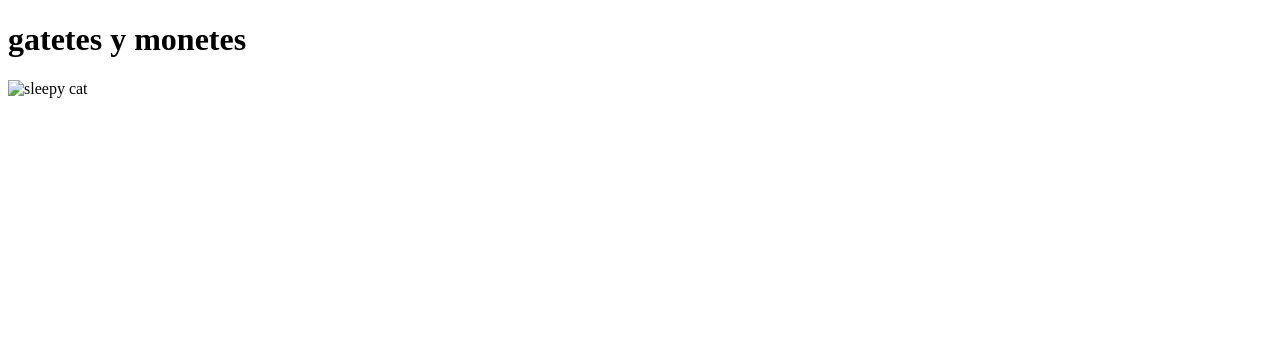
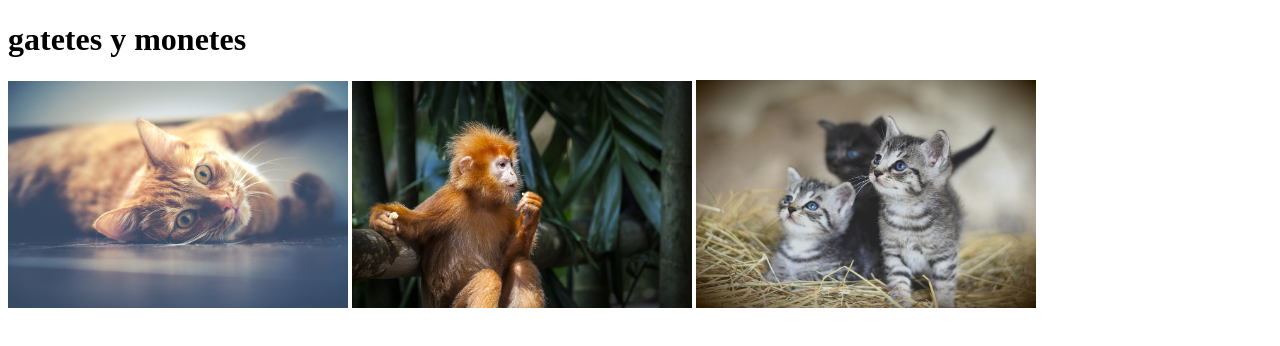
Before and after one commit to krisoa/tabla-gimnasio, a plain HTML site: page gatitos.html in a window 1280 px wide. Drawn offline with Linux system fonts and the light colour scheme.

Commit message:
added imgages to gatitos.html

```diff
--- /dev/null
+++ b/cat.css
@@ -0,0 +1,3 @@
+body{
+    background:  <img src="/cat-1044914_960_720.jpg" alt="sleepy cat">;
+}
--- a/gatitos.html
+++ b/gatitos.html
@@ -7,8 +7,9 @@
 </head>
 <body>
 <h1>gatetes y monetes</h1>
-<img src="cat-1044914_960_720.jpg" alt="sleepy cat">
-
+<img src="cat-1044914_960_720.jpg" alt="sleepy cat" width="340px">
+<img src="monkey-1589175_960_720.jpg" alt="monete" width="340px" >
+<img src="cat-3535399_960_720.jpg" alt="butterfly cat" width="340px" height="228px">
 
 </body>
 </html>
```
Also changed, not shown: cat-1044914_960_720.jpg (added), cat-3535399_960_720.jpg (added), monkey-1589175_960_720.jpg (added).
